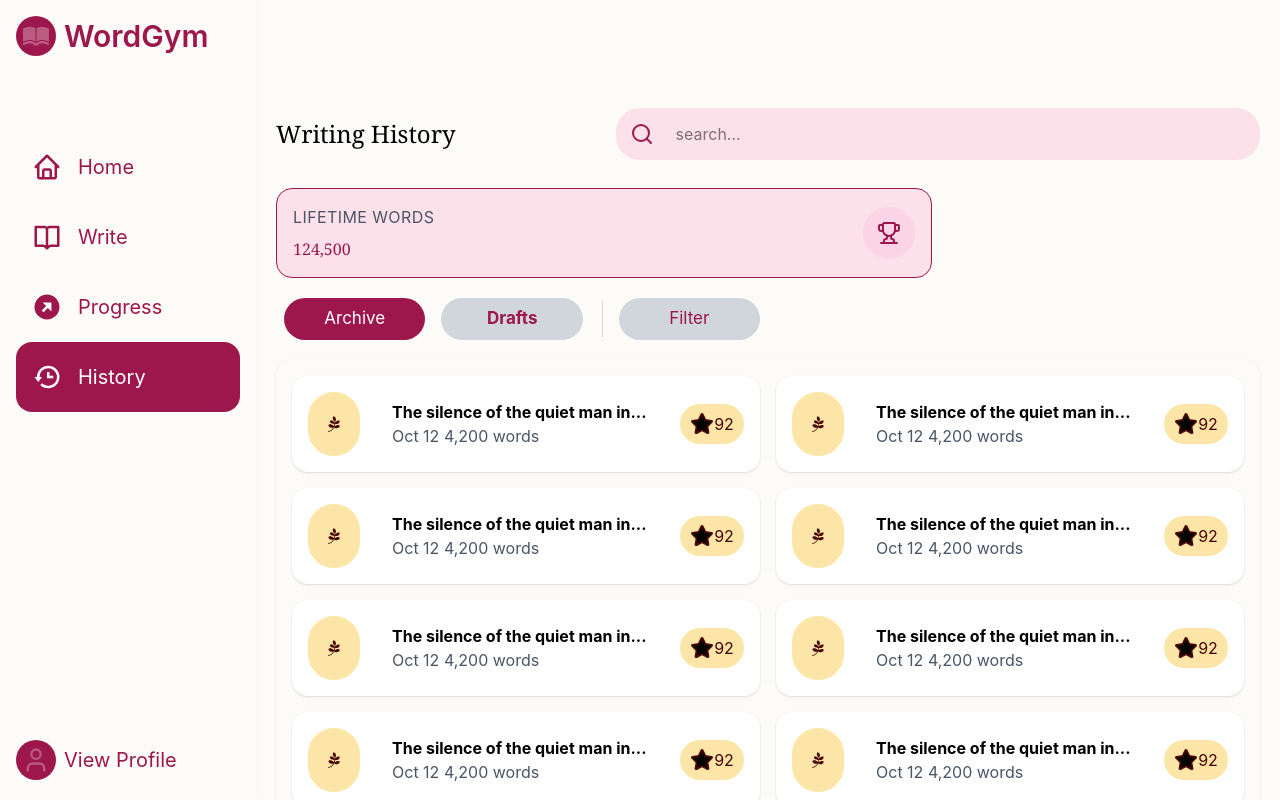
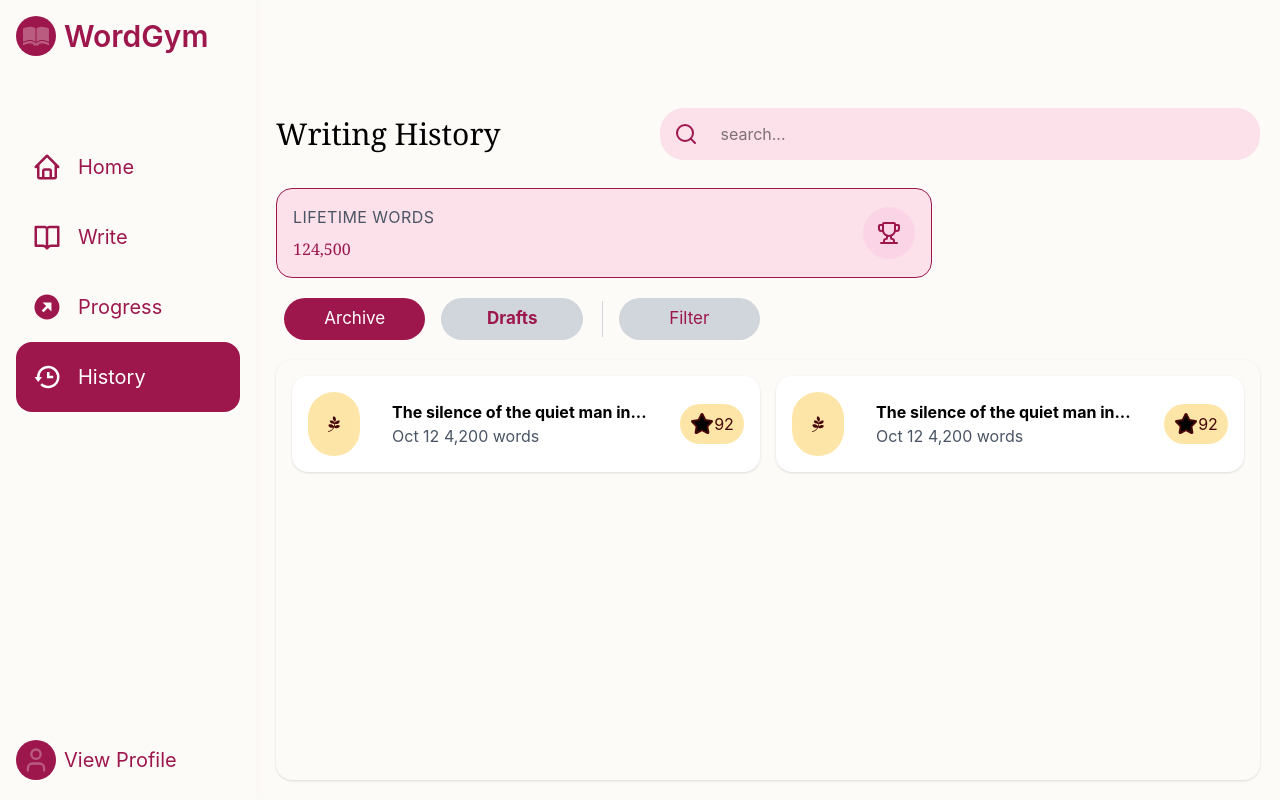
Before and after one commit to Maryam-Ibikunle/word-gym, a React (Vite) app: page /history/archive in a window 1280 px wide. Built offline with nearby package versions, Linux system fonts and the light colour scheme.

Commit message:
Realized scrolltotop wasnt working, updated it, then made drafts navlink active by default.

```diff
--- a/src/App.jsx
+++ b/src/App.jsx
@@ -15,28 +15,33 @@ import ScrollToTop from './component/layout/ScrollToTop'
 const App = () => {
   return (
 
-      <BrowserRouter>
-      <ScrollToTop/>
-        <div className='max-h-screen overflow-y-scroll flex'>
-          <Topbar/>
-          <Navbar/>
-          <div className='flex-1 min-h-0 oveflow-y-auto'>
-            <Routes>
-              <Route path='/' element={<Home/>}/>
-              <Route path='/write' element={<Write/>}/>
-              <Route path='/progress' element={<Progress/>}/>
-              <Route path='/history' element={<History/>}>
-                <Route index element={<Drafts/>}/>
-                <Route path='archive' element={<Archive/>}/>
-                <Route path='drafts' element={<Drafts/>}/>
-              </Route>
-              <Route path='/profile' element={<Profile/>}/>
-            </Routes>
-            </div>
+    <BrowserRouter>
+    <div className="h-screen flex overflow-hidden">
+      <Navbar />
 
-        </div>
-      </BrowserRouter>
+      <div className="flex-1 flex flex-col min-w-0">
+        <Topbar />
 
+        <main className="flex-1 overflow-y-auto">
+          <ScrollToTop />
+
+          <Routes>
+            <Route path="/" element={<Home />} />
+            <Route path="/write" element={<Write />} />
+            <Route path="/progress" element={<Progress />} />
+
+            <Route path="/history" element={<History />}>
+              <Route index element={<Drafts />} />
+              <Route path="archive" element={<Archive />} />
+              <Route path="drafts" element={<Drafts />} />
+            </Route>
+
+            <Route path="/profile" element={<Profile />} />
+          </Routes>
+        </main>
+      </div>
+    </div>
+  </BrowserRouter>
 
   )
 }
--- a/src/component/history/Archive.jsx
+++ b/src/component/history/Archive.jsx
@@ -6,12 +6,6 @@ const Archive = () => {
     <div className='flex flex-col lg:grid lg:grid-cols-2 gap-4'>
         <Piece/>
         <Piece/>
-        <Piece/>
-        <Piece/>
-        <Piece/>
-        <Piece/>
-        <Piece/>
-        <Piece/>
     </div>
   )
 }
--- a/src/component/layout/ScrollToTop.jsx
+++ b/src/component/layout/ScrollToTop.jsx
@@ -1,13 +1,19 @@
-import {React,  useEffect } from 'react'
+import { useEffect } from 'react'
 import { useLocation } from 'react-router-dom'
 
 const ScrollToTop = () => {
-    const {pathname} = useLocation()
-    useEffect(()=>{
-        window.scrollTo(0,0)
-    }, [pathname])
+  const { pathname } = useLocation()
+
+  useEffect(() => {
+    const main = document.querySelector('main')
+
+    main?.scrollTo({
+      top: 0,
+      behavior: 'instant'
+    })
+  }, [pathname])
+
   return null
-
 }
 
 export default ScrollToTop
--- a/src/pages/History.jsx
+++ b/src/pages/History.jsx
@@ -11,7 +11,7 @@ const History = () => {
   return (
     <main className='bg-background flex flex-col relative my-16 lg:mt-0 md:pt-20 p-5 h-screen'>
       <section className='inline-flex justify-between my-7 items-center lg:gap-40'>
-        <span className='font-serif capitalize lg:text-2xl'>Writing History</span>
+        <span className='font-serif capitalize sm:text-2xl lg:text-3xl'>Writing History</span>
 
         <div className={`flex flex-row lg:flex-1 ${!searchOpen ? "bg-transparent":"bg-tertiary/20"} lg:bg-tertiary/20 rounded-3xl `}>
           <button
@@ -40,7 +40,7 @@ const History = () => {
       <section className='inline-flex my-5 items-center justify-between md:w-2/3 lg:w-1/2'>
         <NavLink to="archive" className={({isActive})=>`flex items-center justify-center w-20 md:w-30 lg:w-40 lg:text-[17px] px-4 p-2 mx-2 rounded-3xl ${!isActive ? "bg-gray-300 text-primary font-bold":"bg-primary text-white" }`}>Archive</NavLink>
 
-        <NavLink to="drafts" className={({isActive})=>`flex items-center justify-center w-20 md:w-30 lg:w-40 lg:text-[17px] px-4 p-2 mx-2 rounded-3xl ${!isActive ?"bg-gray-300 text-primary font-bold":"bg-primary text-white" }`}>Drafts</NavLink>
+        <NavLink to="." end className={({isActive})=>`flex items-center justify-center w-20 md:w-30 lg:w-40 lg:text-[17px] px-4 p-2 mx-2 rounded-3xl ${!isActive ?"bg-gray-300 text-primary font-bold":"bg-primary text-white" }`}>Drafts</NavLink>
 
         <div className='border-r w-1 h-9 text-gray-300 mx-2'></div>
         <button  className={` flex items-center justify-center w-20 md:w-30 lg:w-40 lg:text-[17px] px-4 p-2 mx-2 rounded-3xl text-primary bg-gray-300`}>Filter</button>
```
